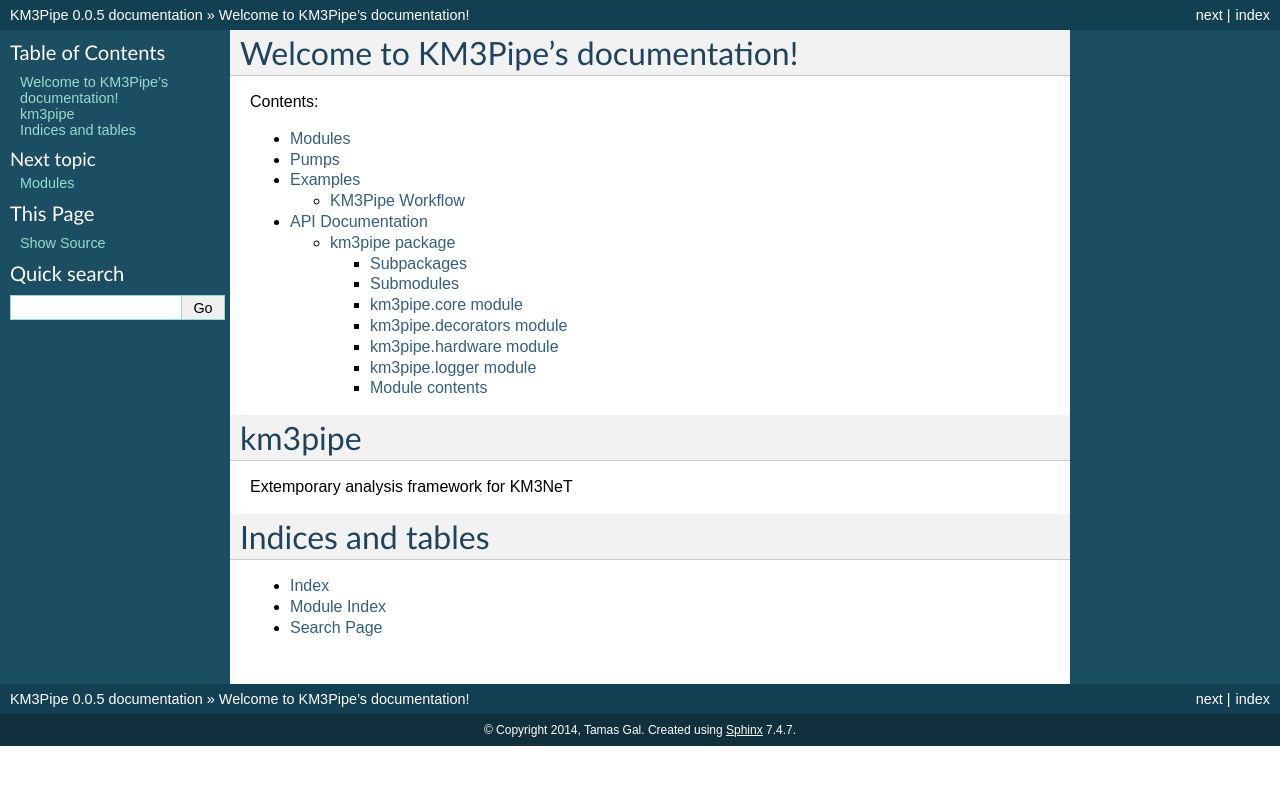
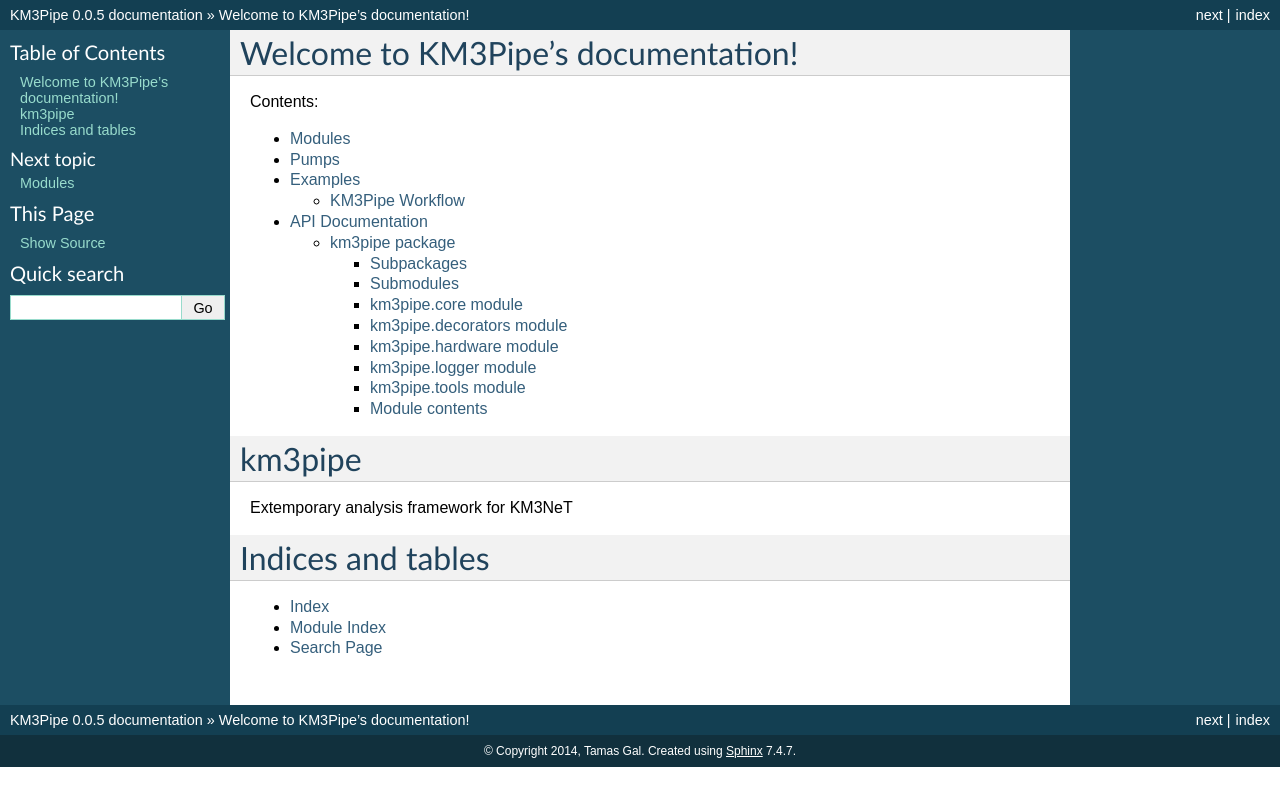
Before and after one commit to tamasgal/km3pipe, a Sphinx documentation site: the page built from docs/index.rst, in a window 1280 px wide. Shown: the top 806 px of the page. Built offline with Sphinx 7.4.7, drawn with Linux system fonts in a browser that asks for light colours; formulas are drawn with MathJax 3.

Commit message:
Updates documentation

```diff
--- a/docs/km3pipe.rst
+++ b/docs/api/km3pipe.rst
@@ -44,6 +44,14 @@
     :undoc-members:
     :show-inheritance:
 
+km3pipe.tools module
+--------------------
+
+.. automodule:: km3pipe.tools
+    :members:
+    :undoc-members:
+    :show-inheritance:
+
 
 Module contents
 ---------------
--- a/docs/index.rst
+++ b/docs/index.rst
@@ -14,7 +14,7 @@
    help_modules
    help_pumps
    examples
-   modules
+   api/modules
 
 .. include:: ../README.rst
 
```
Also changed, not shown: docs/api/km3pipe.pumps.rst (renamed from docs/km3pipe.pumps.rst), docs/api/km3pipe.testing.rst (renamed from docs/km3pipe.testing.rst), docs/api/modules.rst (renamed from docs/modules.rst).
